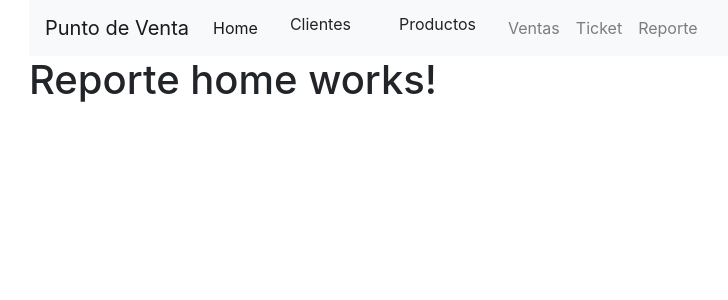
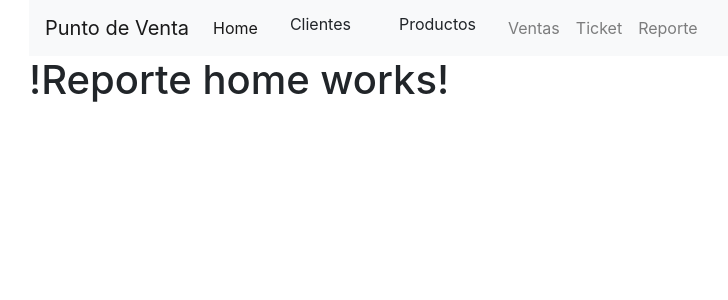
Before and after one commit to RichardHdezS/TPW_I_PuntoDeVenta, an Angular app: page /reporte in a window 1280 px wide. Shown: the top 300 px of the page, without its empty margins (56-784 px from the left). Built offline with nearby package versions, Linux system fonts and the light colour scheme.

Commit message:
Iniciamos la rama reporte

```diff
--- a/src/app/pages/reporte/home/home.component.html
+++ b/src/app/pages/reporte/home/home.component.html
@@ -1 +1 @@
-<h1>Reporte home works!</h1>
+<h1>!Reporte home works!</h1>
```
